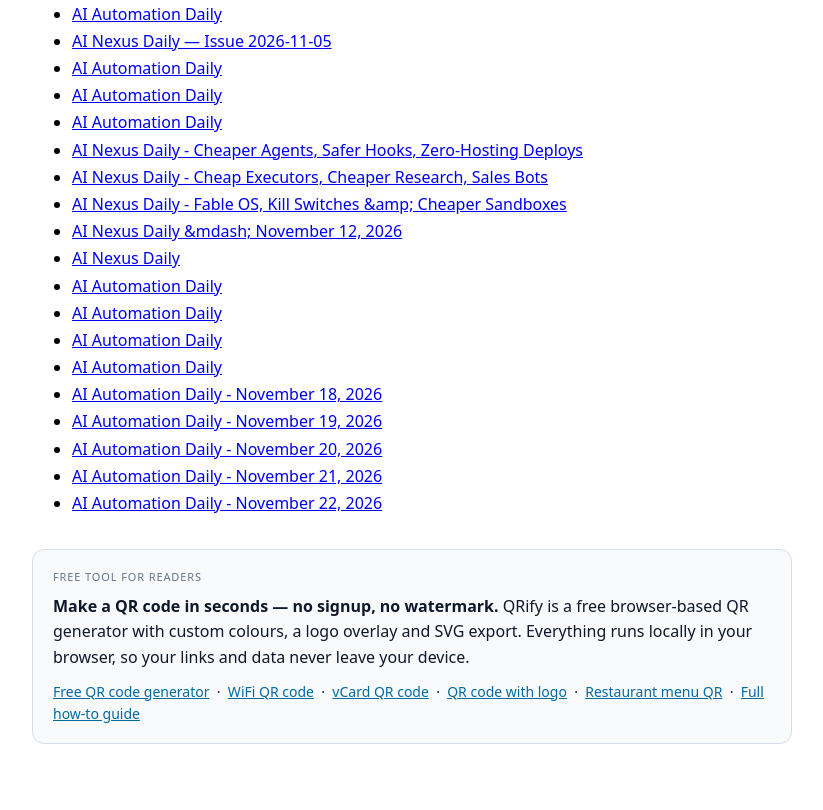
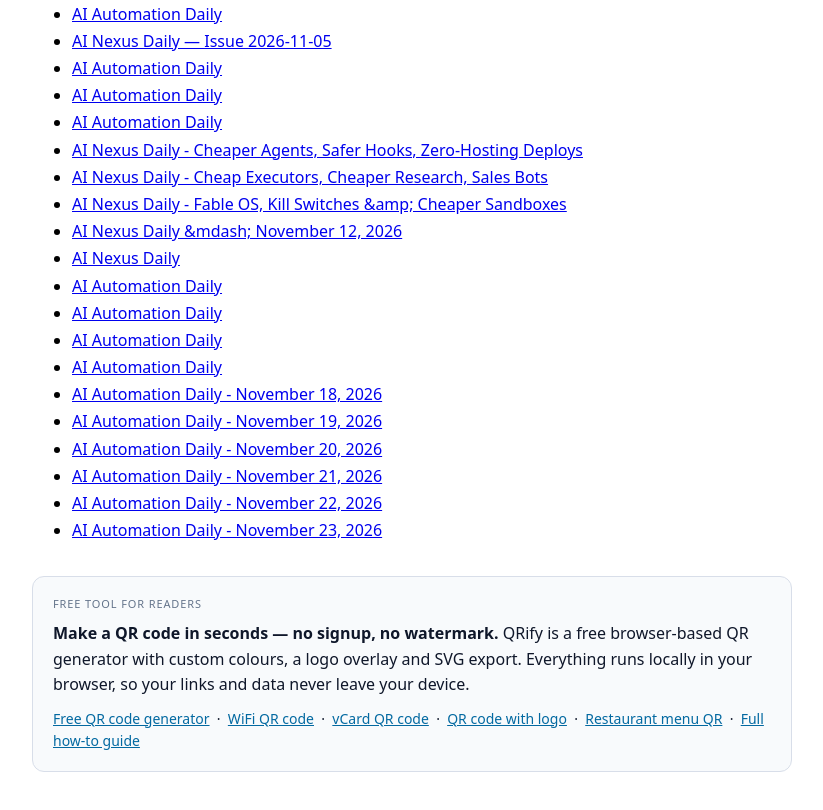
Before and after one commit to usaimaker/ai-newsletter, a plain HTML site: page index.html in a window 1280 px wide. Shown: the part 1397-2207 px from the top of the page, without its empty margins (228-1051 px from the left). Before the commit the page ends 2181 px from the top, so only its background shows below. Drawn offline with Linux system fonts and the light colour scheme.

Commit message:
auto rebuild index/feed

```diff
--- a/index.html
+++ b/index.html
@@ -65,6 +65,7 @@
 <li><a href="issues/issue-2026-11-20.html">AI Automation Daily - November 20, 2026</a></li>
 <li><a href="issues/issue-2026-11-21.html">AI Automation Daily - November 21, 2026</a></li>
 <li><a href="issues/issue-2026-11-22.html">AI Automation Daily - November 22, 2026</a></li>
+<li><a href="issues/issue-2026-11-23.html">AI Automation Daily - November 23, 2026</a></li>
 </ul>
 <!-- QRIFY_TRAFFIC_START -->
 <section class="qrify-tool" style="margin:32px 0;padding:18px 20px;border:1px solid #d8dee9;border-radius:12px;background:#f8fafc;color:#0f172a;font-family:system-ui,Arial,sans-serif;line-height:1.6">
```
Also changed, not shown: feed.xml (+1 -1 lines).
